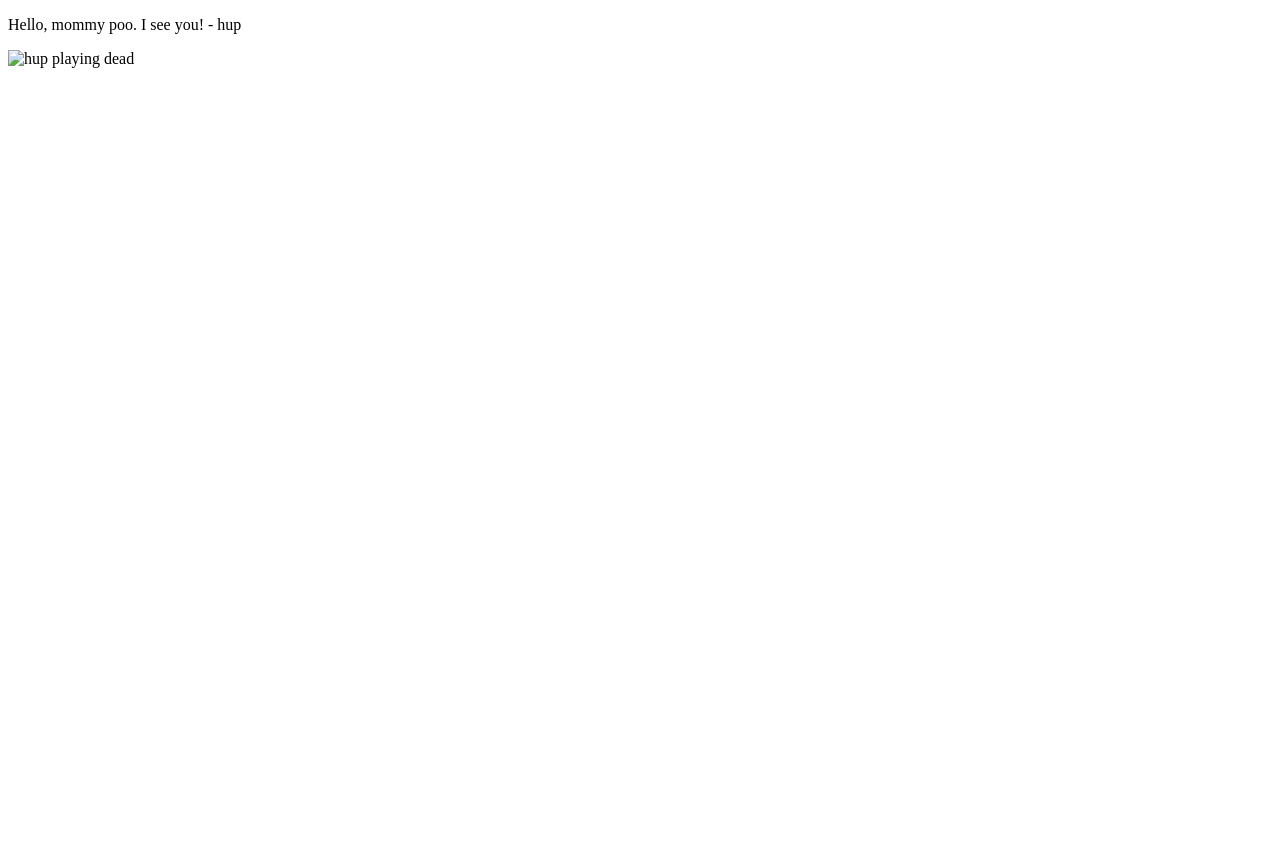
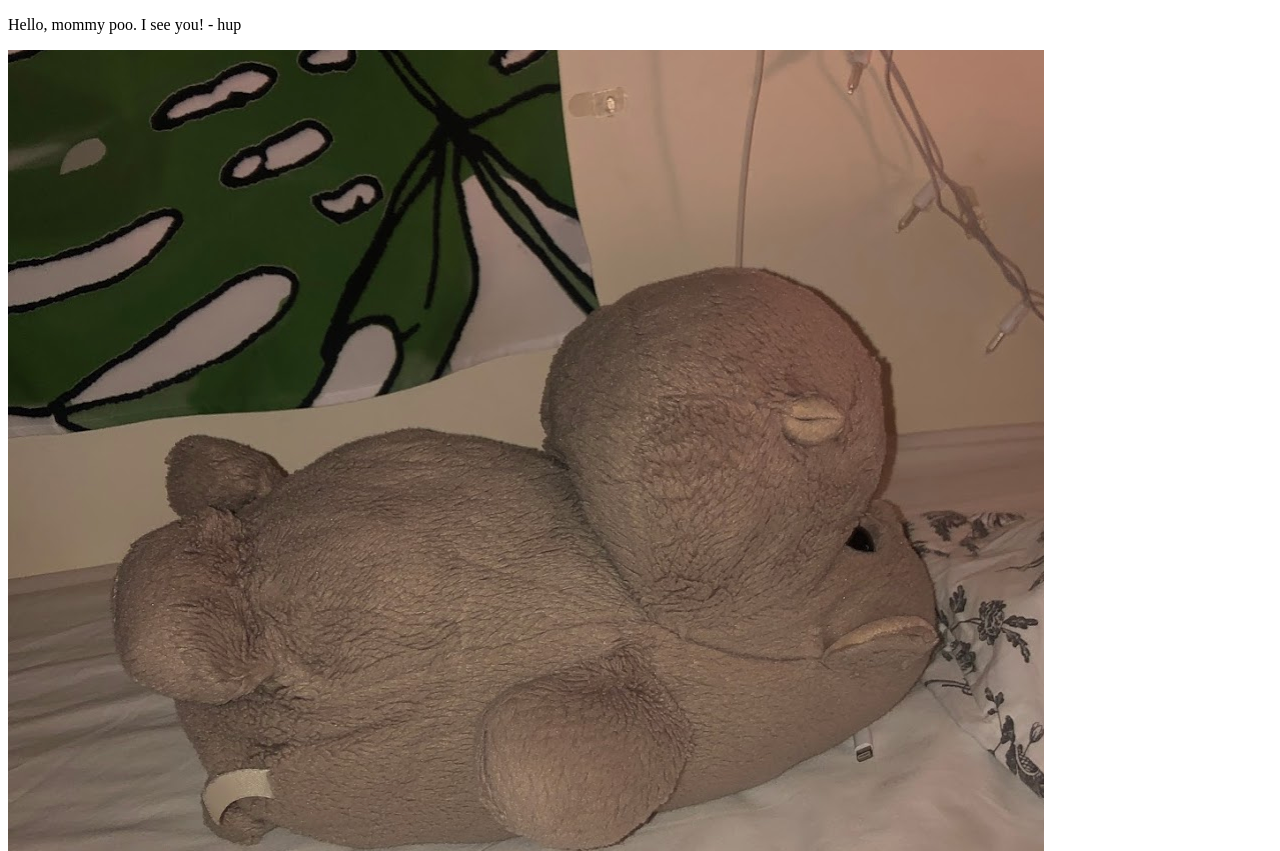
Before and after one commit to elizabethhom/elizabethhom.github.io, a plain HTML site: page index.html in a window 1280 px wide. Shown: the top 851 px of the page. Before the commit the page ends 800 px from the top, so only its background shows below. Drawn offline with Linux system fonts and the light colour scheme.

Commit message:
Update index.html

```diff
--- a/index.html
+++ b/index.html
@@ -4,6 +4,6 @@
   <body>
     <p>Hello, mommy poo. I see you! - hup</p>
 
-    <img src="hup.jpg" alt="hup playing dead">
+    <img src="hup.png" alt="hup playing dead">
   </body>
 </html>
```
